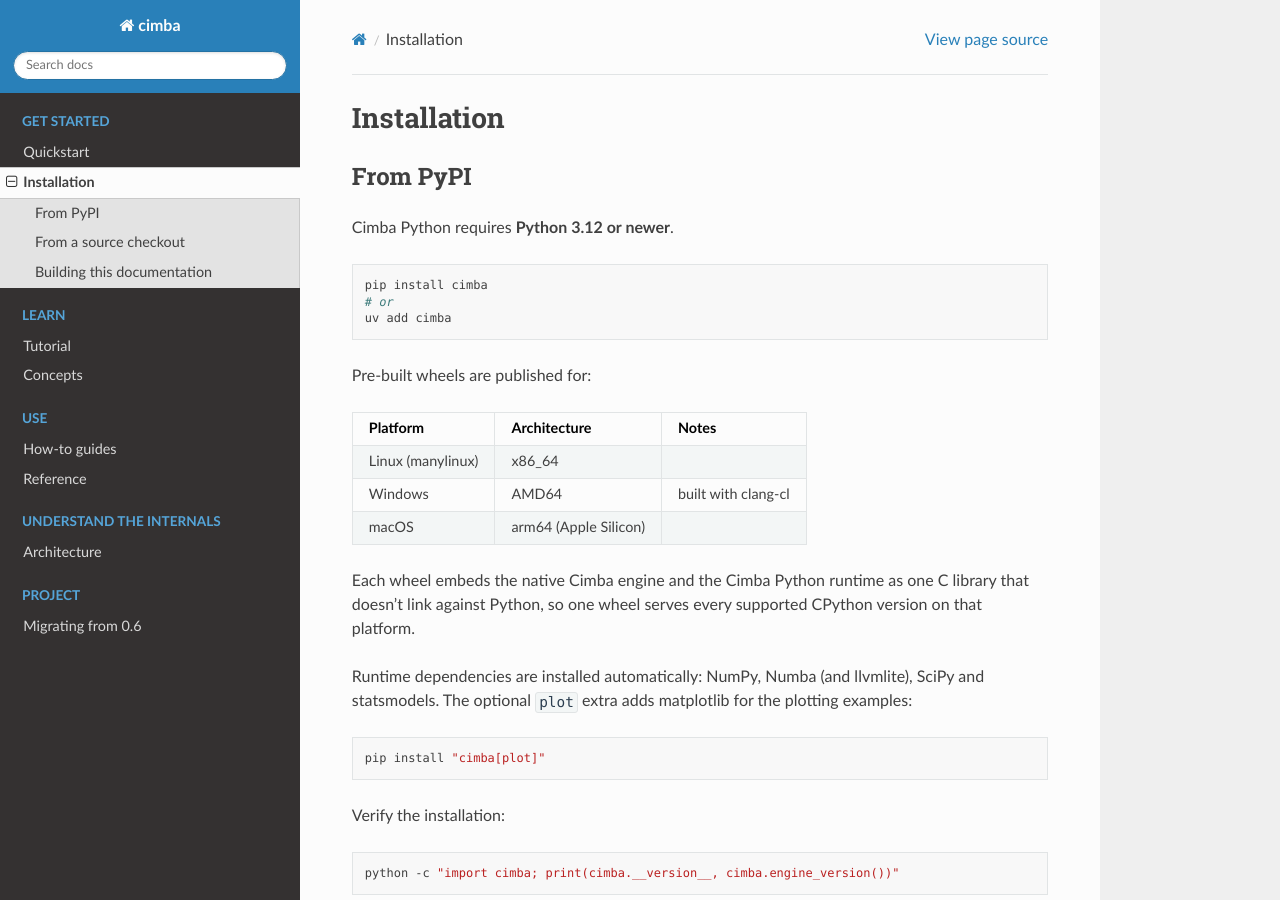
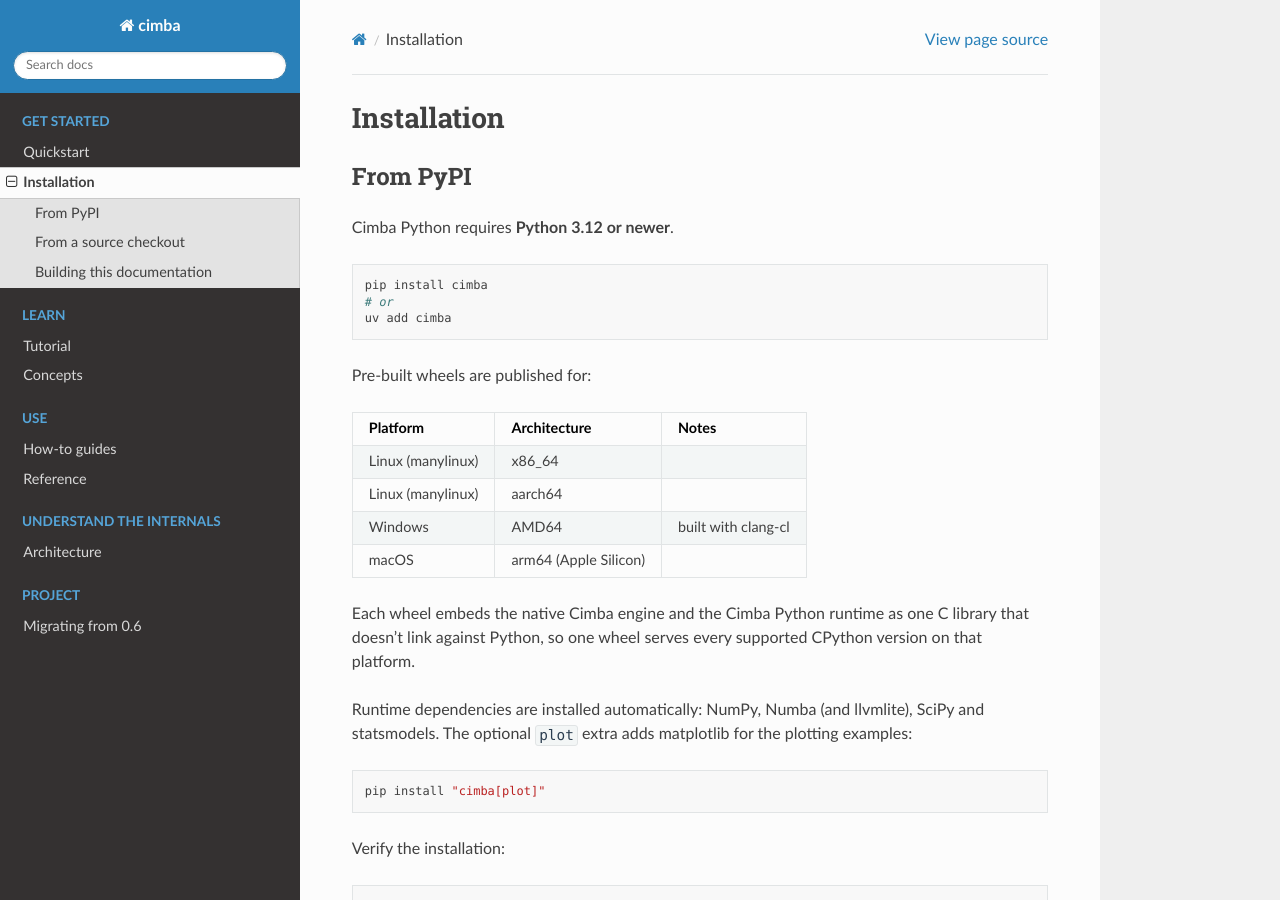
Before and after one commit to FBarrca/cimba_python, a Sphinx documentation site: the page built from docs/installation.rst, in a window 1280 px wide and 900 px high. Built offline with Sphinx 7.4.7 and the Read the Docs theme 3.1.0, drawn with Linux system fonts in a browser that asks for light colours.

Commit message:
Publish Linux aarch64 wheels
Build the aarch64 manylinux wheel on GitHub's native ARM runner against
the new arm64 Linux port in the Cimba submodule. NASM is only needed for
the x86-64 port.

Co-Authored-By: Claude <noreply@anthropic.com>
Includes-AI-Code: true

```diff
--- a/docs/architecture/native.rst
+++ b/docs/architecture/native.rst
@@ -157,6 +157,6 @@ Building
 
 ``meson.build`` compiles the engine submodule as a static library and links
 it with ``trial.c``, ``inputs.c``, ``verbs.c`` and ``nbshim.c`` into
-``libcimba_py``. Wheels are built with ``cibuildwheel`` for Linux x86_64,
-Windows AMD64 (clang-cl) and macOS arm64, with the library included in the
+``libcimba_py``. Wheels are built with ``cibuildwheel`` for Linux x86_64 and
+aarch64, Windows AMD64 (clang-cl) and macOS arm64, with the library included in the
 package directory where ``cimba.engine.library`` finds it.
--- a/docs/installation.rst
+++ b/docs/installation.rst
@@ -24,6 +24,9 @@ Pre-built wheels are published for:
      - Notes
    * - Linux (manylinux)
      - x86_64
+     -
+   * - Linux (manylinux)
+     - aarch64
      -
    * - Windows
      - AMD64
--- a/pyproject.toml
+++ b/pyproject.toml
@@ -79,8 +79,10 @@ test-requires = "pytest>=8"
 test-command = "pytest {project}/tests"
 
 [tool.cibuildwheel.linux]
-archs = ["x86_64"]
-before-all = "command -v nasm || (dnf install -y nasm || yum install -y nasm || microdnf install -y nasm)"
+# Release CI builds x86_64 and aarch64 on native runners (no QEMU).
+archs = ["native"]
+# Only the x86-64 port's context switch is written in NASM.
+before-all = "[ \"$(uname -m)\" != x86_64 ] || command -v nasm || (dnf install -y nasm || yum install -y nasm || microdnf install -y nasm)"
 
 [tool.cibuildwheel.windows]
 archs = ["AMD64"]
```
Also changed, not shown: README.md (+1 -1 lines), 1 other file.
